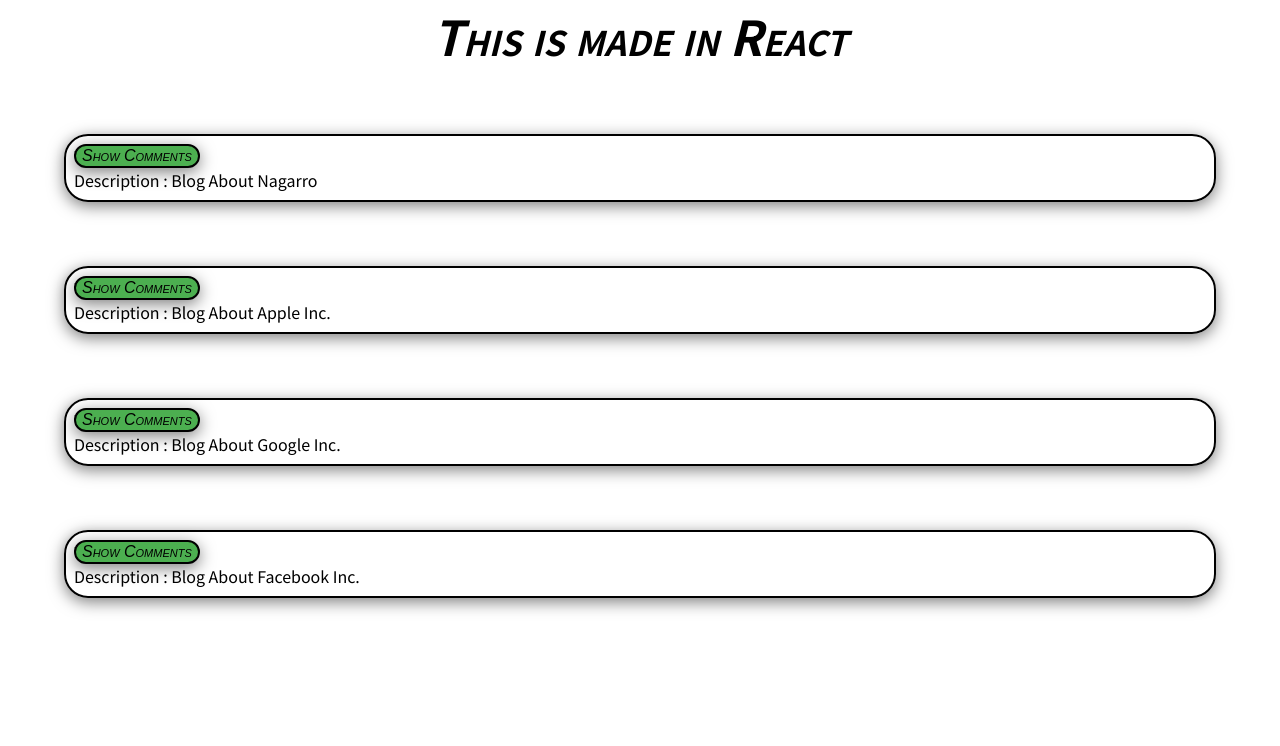
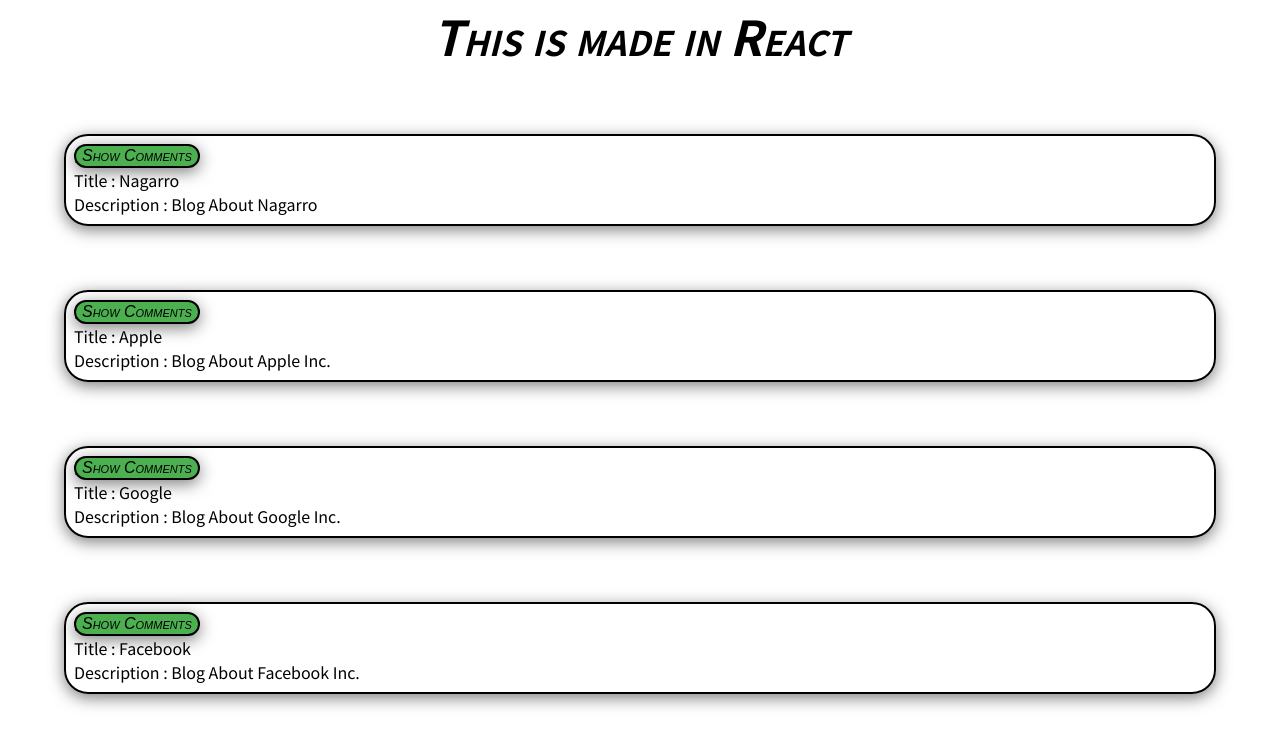
Before and after one commit to superuserz/react-home-assignment, a React (Create React App) app: page / in a window 1280 px wide. Shown: the top 746 px of the page. Built offline with nearby package versions, Linux system fonts and the light colour scheme.

Commit message:
Update BlogItem.js

```diff
--- a/src/components/blog/BlogItem.js
+++ b/src/components/blog/BlogItem.js
@@ -25,6 +25,7 @@
     //render method has to be implemented for all classical components.
     render() {
 return  <Card>
+            <div>id : {this.props.id}</div>
             <div>Title : {this.props.title}</div>
             <div>Description : {this.props.description}</div>
             <CommentsItem comments={this.props.comments} isVisible={this.state.hideComments}></CommentsItem>
```
